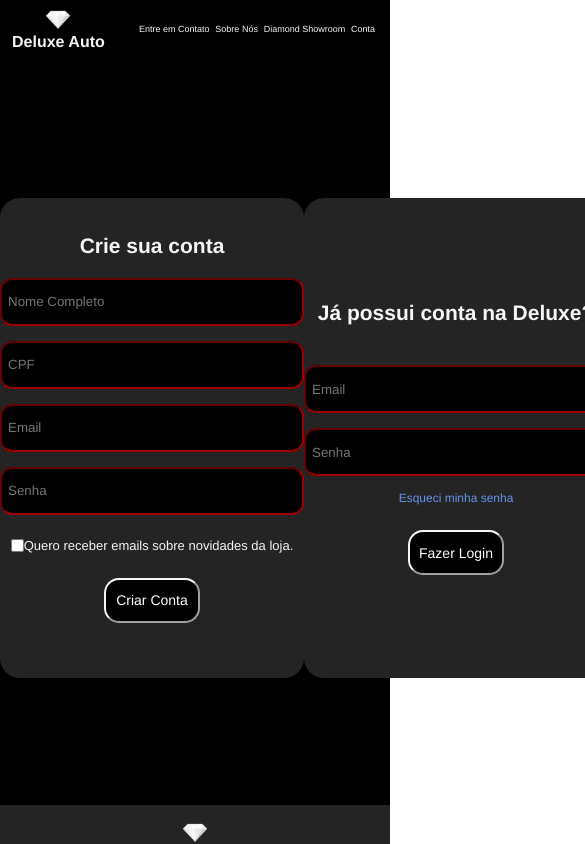
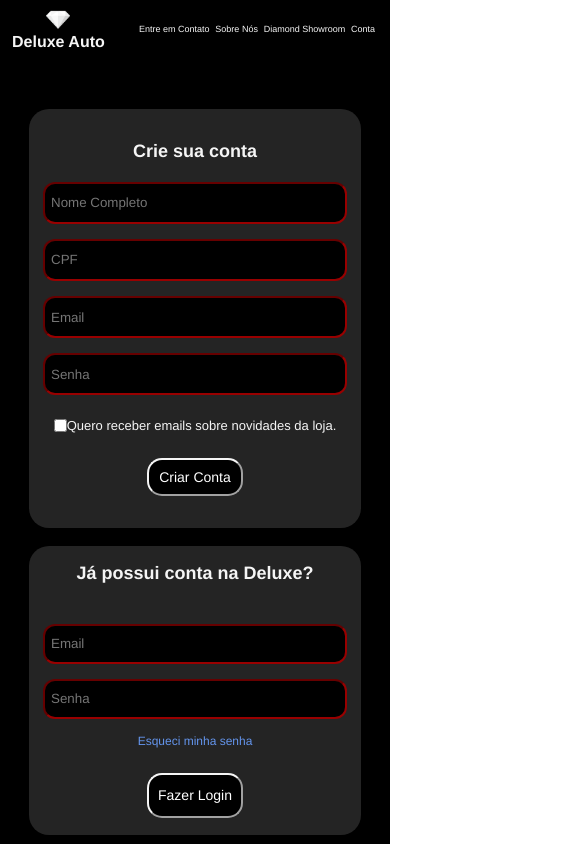
Before and after one commit to gabriellima-4/Deluxe-Auto, a React (Vite) app in the folder deluxeAuto/: page /conta in a window 390 px wide. Shown: the top 844 px of the page, 585 px wide, since content can reach past the window. Built offline with nearby package versions, Linux system fonts and the light colour scheme; a web font is replaced by a local one.

Commit message:
Responsividade: View Conta, View Diamond e correções

```diff
--- a/deluxeAuto/src/components/Diamond/styleD.css
+++ b/deluxeAuto/src/components/Diamond/styleD.css
@@ -87,3 +87,41 @@
     font-style: italic;
     color: whitesmoke;
 }
+
+
+/* /////////////// */
+/* Responsividade */
+/* ///////////// */
+
+@media screen and (max-width: 1050px) and (max-height: 950px) {
+    /* #menu{
+        max-height: 100vh;
+    } */
+
+    .botaoVoltar{
+        width: 100%;
+        padding-left: 15px;
+    }
+
+    .fileiraOpcoes{
+        margin-top: 20px;
+        flex-direction: column;
+        justify-content: space-evenly;
+        align-items: center;
+    }
+
+    .secaoClassics, .secaoRace{
+        opacity: 1;
+        width: 85%;
+        height: 45%;
+    }
+
+    .secaoClassics img, .secaoRace img{
+        max-width: 240px;
+    }
+
+    #tituloClassics, #tituloRace{
+        font-size: 35px;
+    }
+
+}
--- a/deluxeAuto/src/components/FormConta/styleform.css
+++ b/deluxeAuto/src/components/FormConta/styleform.css
@@ -90,3 +90,45 @@
     background-color: rgba(255, 0, 0, 0.6);
     transition: 0.6s ease-in-out;
 }
+
+/* /////////////// */
+/* Responsividade */
+/* ///////////// */
+
+@media screen and (max-width: 800px) and (max-height: 950px) {
+    #area{
+        height: 95vh;
+    }
+
+    .fileiraDivs{
+        height: 95%;
+        flex-direction: column;
+    }
+
+    .criarConta{
+        height: 55%;
+        width: 85%;
+    }
+
+    .entrarConta{
+        height: 38%;
+        width: 85%;
+    }
+
+    .criarConta form{
+        height: 75%;
+    }
+
+    .criarConta h3, .entrarConta h3{
+        font-size: 18px;
+    }
+
+    .criarConta h3{
+        margin-bottom: 20px;
+    }
+
+    .entrarConta input{
+        height: 1.5rem;
+    }
+
+}
--- a/deluxeAuto/src/components/Header/styleh.css
+++ b/deluxeAuto/src/components/Header/styleh.css
@@ -52,7 +52,7 @@ header {
 /* Responsividade */
 /* ///////////// */
 
-@media screen and (max-width: 550px) and (max-height: 950px) {
+@media screen and (max-width: 650px) and (max-height: 950px) {
     header{
         font-size: 9px;
         padding: 7px 15px 20px 12px;
--- a/deluxeAuto/src/components/Sobre/stylesobre.css
+++ b/deluxeAuto/src/components/Sobre/stylesobre.css
@@ -38,7 +38,7 @@ section{
 /* Responsividade */
 /* ///////////// */
 
-@media screen and (max-width: 550px) and (max-height: 950px) {
+@media screen and (max-width: 600px) and (max-height: 950px) {
 
     .caixa{
         width: 100vw;
```
